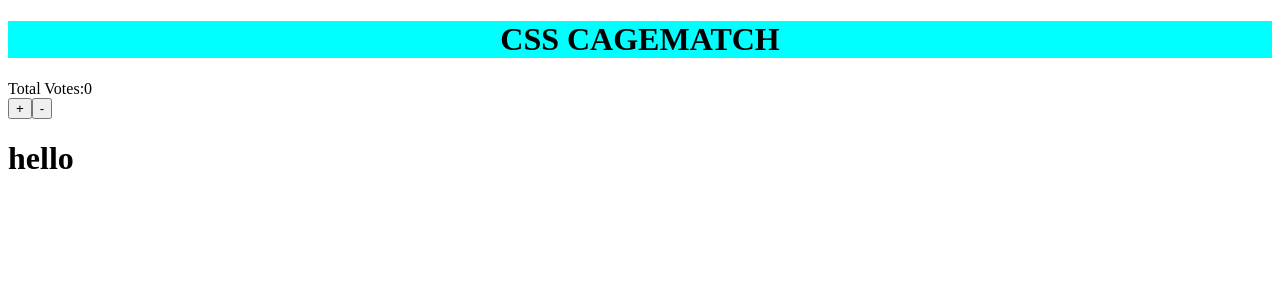
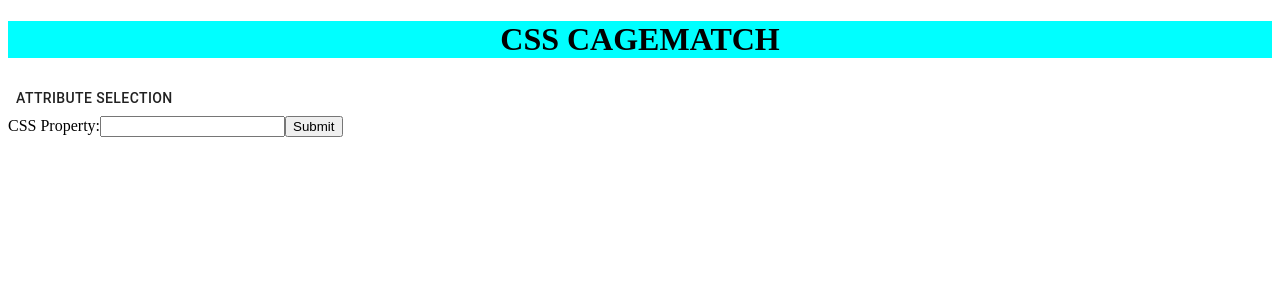
Before and after one commit to battlecagecss/battlecagecss, a React app: page / in a window 1280 px wide. Shown: the top 300 px of the page. Built offline with nearby package versions, Linux system fonts and the light colour scheme; no server answers.

Commit message:
temp committ

```diff
--- /dev/null
+++ b/client/components/Menu.jsx
@@ -0,0 +1,45 @@
+import React from "react";
+import Button from "@material-ui/core/Button";
+import Menu from "@material-ui/core/Menu";
+import MenuItem from "@material-ui/core/MenuItem";
+
+export default function SimpleMenu() {
+  const [anchorEl, setAnchorEl] = React.useState(null);
+
+  const handleClick = (event) => {
+    setAnchorEl(event.currentTarget);
+  };
+
+  const handleClose = () => {
+    setAnchorEl(null);
+  };
+
+  return (
+    <div id="footer">
+    <div>
+      <Button
+        aria-controls="simple-menu"
+        aria-haspopup="true"
+        onClick={handleClick}
+      >
+        Attribute Selection
+      </Button>
+      <Menu
+        id="simple-menu"
+        anchorEl={anchorEl}
+        keepMounted
+        open={Boolean(anchorEl)}
+        onClose={handleClose}
+      >
+        <MenuItem onClick={handleClose}>Color</MenuItem>
+        <MenuItem onClick={handleClose}>Height</MenuItem>
+        <MenuItem onClick={handleClose}>Alignment</MenuItem>
+      </Menu>
+    </div>
+    <div>
+
+    </div>
+    </div>
+
+  );
+}
--- /dev/null
+++ b/client/components/NameForm.jsx
@@ -0,0 +1,38 @@
+import React from "react";
+
+class NameForm extends React.Component {
+  constructor(props) {
+    super(props);
+    this.state = { value: "" };
+
+    this.handleChange = this.handleChange.bind(this);
+    this.handleSubmit = this.handleSubmit.bind(this);
+  }
+
+  handleChange(event) {
+    this.setState({ value: event.target.value });
+  }
+
+  handleSubmit(event) {
+    alert("A name was submitted: " + this.state.value);
+    event.preventDefault();
+  }
+
+  render() {
+    return (
+      <form onSubmit={this.handleSubmit}>
+        <label>
+          CSS Property:
+          <input
+            type="text"
+            value={this.state.value}
+            onChange={this.handleChange}
+          />
+        </label>
+        <input type="submit" value="Submit" />
+      </form>
+    );
+  }
+}
+
+export default NameForm;
--- a/client/components/TotalsDisplay.jsx
+++ b/client/components/TotalsDisplay.jsx
@@ -1,18 +1,18 @@
-import React from 'react';
-import { connect } from 'react-redux';
+import React from "react";
+import { connect } from "react-redux";
 
 const mapStateToProps = (state) => ({
-  votes: state.markets.votes,
+  // votes: state.markets.votes,
 });
 
 const TotalsDisplay = (props) => {
-  console.log(props);
-  return (
-    <div className="innerbox" id="totals">
-      <label htmlFor="totalMarkets">Total Votes:</label>
-      <span id="totalCards">{props.votes}</span>
-    </div>
-  );
+  // console.log(props);
+  // return (
+  //   <div className="innerbox" id="totals">
+  //     <label htmlFor="totalMarkets">Total Votes:</label>
+  //     <span id="totalCards">{props.votes}</span>
+  //   </div>
+  // );
 };
 
 export default connect(mapStateToProps)(TotalsDisplay);
--- a/client/containers/MainContainer.jsx
+++ b/client/containers/MainContainer.jsx
@@ -1,8 +1,10 @@
-import React, { Component } from 'react';
-import { connect } from 'react-redux';
-import TotalsDisplay from '../components/TotalsDisplay.jsx';
-import DisplayContainer from './DisplayContainer.jsx';
-import { addVote, deleteVote } from '../actions/actions.js';
+import React, { Component } from "react";
+import { connect } from "react-redux";
+//import TotalsDisplay from '../components/TotalsDisplay.jsx';
+import NameForm from "../components/NameForm.jsx";
+import Menu from "../components/Menu.jsx";
+import DisplayContainer from "./DisplayContainer.jsx";
+import { addVote, deleteVote } from "../actions/actions.js";
 
 const mapStateToProps = (state) => ({
   //
@@ -22,9 +24,9 @@ class MainContainer extends Component {
 
   handleClick(e) {
     e.preventDefault();
-    if (e.target.name === 'addVote') {
+    if (e.target.name === "addVote") {
       this.props.addVote();
-    } else if (e.target.name === 'deleteVote') {
+    } else if (e.target.name === "deleteVote") {
       this.props.deleteVote();
     }
   }
@@ -35,14 +37,8 @@ class MainContainer extends Component {
         <div className="outerBox">
           <h1 id="header">CSS CAGEMATCH</h1>
           <DisplayContainer />
-          <TotalsDisplay />
-          <button name="addVote" onClick={this.handleClick}>
-            +
-          </button>
-          <button name="deleteVote" onClick={this.handleClick}>
-            -
-          </button>
-          <h1>hello</h1>
+          <Menu style={{color: "red"}}/>
+          <NameForm style={{color: "red"}}/>
         </div>
       </div>
     );
--- a/client/styles.css
+++ b/client/styles.css
@@ -2,3 +2,12 @@
   background-color: aqua;
   text-align: center;
 }
+
+.footer {
+  background-color: rgb(182, 184, 182);
+}
+
+.simple-menu{
+  background-color: purple;
+
+}
--- a/package.json
+++ b/package.json
@@ -24,7 +24,7 @@
   "dependencies": {
     "express": "^4.17.1",
     "node-fetch": "^2.6.0",
-    "react": "^16.1.0",
+    "react": "^16.8.0",
     "react-dom": "^16.13.1",
     "react-redux": "^5.0.6",
     "redux": "^3.7.2",
```
Also changed, not shown: client/components/Footer.jsx (added, +45 -0 lines), client/components/Input.jsx (added, +35 -0 lines), client/components/MainDisplay.jsx (+19 -18 lines), 2 other files (tests, documents, lock files or other folders).
